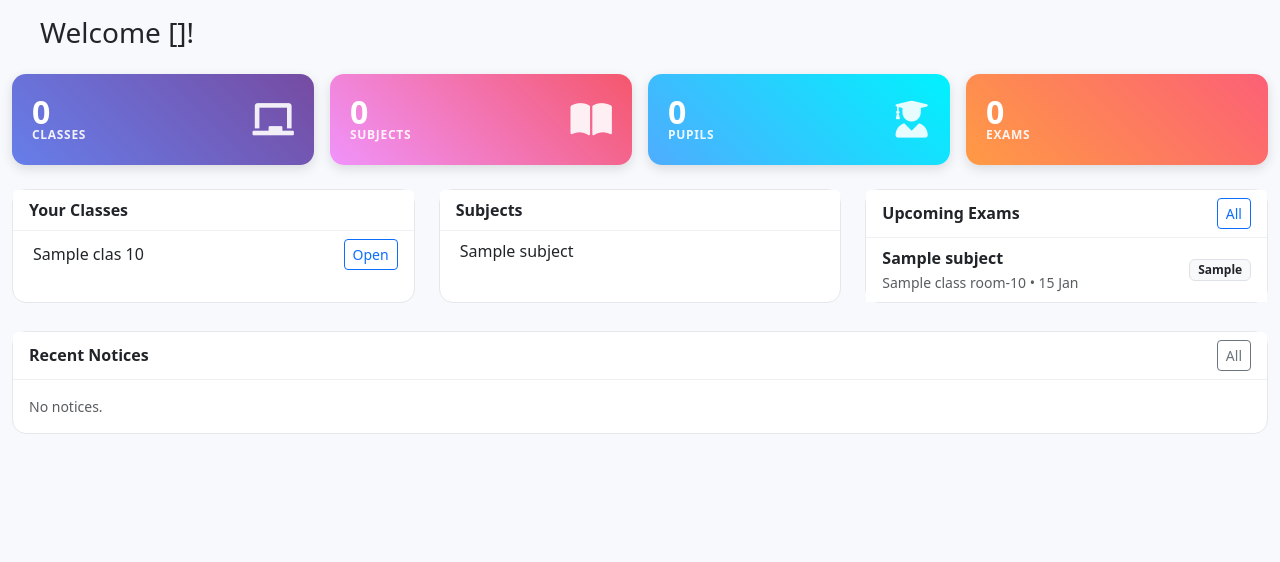
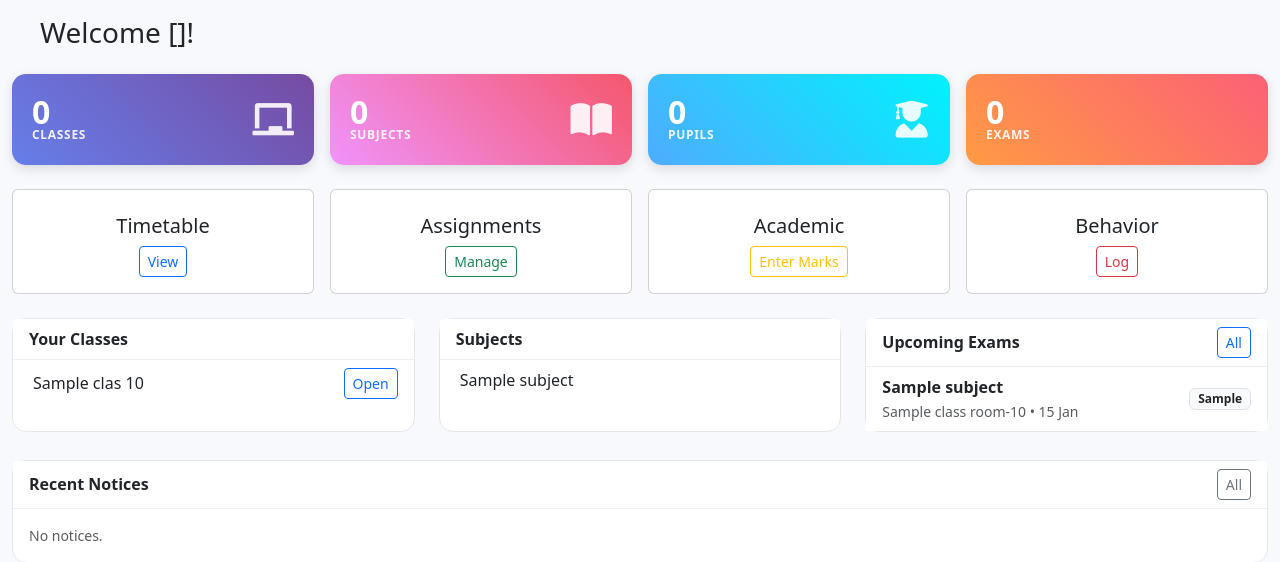
Before and after one commit to watson4040/scholaroid, a Django app: template teachersApp/templates/teachersApp/dashboard.html in a window 1280 px wide. Shown: the part 56-618 px from the top of the page. Run offline with Django 5.2, Linux system fonts and the light colour scheme; the template is opened without the code that fills it: most values are stand-ins (such as "Sample title", 1, 10 or a date in 2020).

Commit message:
Add new feature sidebar links and quick action cards

```diff
--- a/teachersApp/templates/teachersApp/dashboard.html
+++ b/teachersApp/templates/teachersApp/dashboard.html
@@ -11,8 +11,14 @@
       <div class="px-3 pt-2 pb-1 text-uppercase small text-muted">Menu</div>
       <a class="nav-link active" href="{% url 'dashboard_teacher' %}"><i class="bi bi-speedometer2"></i> Dashboard</a>
       <a class="nav-link" href="{% url 'inbox' %}"><i class="bi bi-chat-dots"></i> Inbox</a>
-      <a class="nav-link" href=""><i class="bi bi-people"></i> Classes</a>
-      <a class="nav-link" href=""><i class="bi bi-journal"></i> Subjects</a>
+      <!-- ===== NEW FEATURES ===== -->
+      <a class="nav-link" href="{% url 'teacher_timetable' %}"><i class="bi bi-calendar3"></i> Timetable</a>
+      <a class="nav-link" href="{% url 'teacher_assignments' %}"><i class="bi bi-pencil-square"></i> Assignments</a>
+      <a class="nav-link" href="{% url 'teacher_academic' %}"><i class="bi bi-file-earmark-text"></i> Academic</a>
+      <a class="nav-link" href="{% url 'teacher_behavior' %}"><i class="bi bi-clipboard2-pulse"></i> Behavior</a>
+      <a class="nav-link" href="#" onclick="alert('Select a class from the dashboard to view performance.')"><i class="bi bi-graph-up"></i> Performance</a>
+      <a class="nav-link" href="#" onclick="alert('Use the Print buttons on the class list or performance page.')"><i class="bi bi-printer"></i> Print Reports</a>
+      <!-- ===== END NEW ===== -->
       <a class="nav-link" href="{% url 'teacher_exams_list' %}"><i class="bi bi-journal-check"></i> Exams</a>
       <a class="nav-link" href="{% url 'notice_list' %}"><i class="bi bi-bell"></i> Notices</a>
       <a class="nav-link" href="{% url 'teacher_resources' %}"><i class="bi bi-folder"></i> Resources</a>
@@ -26,6 +32,7 @@
           <h3 class="mb-0">Welcome {{ teacher.user.first_name }}!</h3>
         </div>
       </div>
+
       <!-- Stats Row -->
       <div class="row g-3 mb-4">
         <div class="col-sm-6 col-lg-3"><div class="t-stat bg-grad-a position-relative"><div><h3>{{ stats.classes|default:0 }}</h3><h6>Classes</h6></div><div class="icon"><i class="fa-solid fa-chalkboard"></i></div></div></div>
@@ -33,6 +40,48 @@
         <div class="col-sm-6 col-lg-3"><div class="t-stat bg-grad-c position-relative"><div><h3>{{ stats.students|default:0 }}</h3><h6>Pupils</h6></div><div class="icon"><i class="fa-solid fa-user-graduate"></i></div></div></div>
         <div class="col-sm-6 col-lg-3"><div class="t-stat bg-grad-d position-relative"><div><h3>{{ stats.upcoming_exams|default:0 }}</h3><h6>Exams</h6></div><div class="icon"><i class="fa-solid fa-file-pen"></i></div></div></div>
       </div>
+
+      <!-- Quick Action Cards for New Features -->
+      <div class="row g-3 mb-4">
+        <div class="col-md-3">
+          <div class="card text-center h-100">
+            <div class="card-body">
+              <i class="bi bi-calendar3 fs-1 text-primary"></i>
+              <h5 class="card-title mt-2">Timetable</h5>
+              <a href="{% url 'teacher_timetable' %}" class="btn btn-sm btn-outline-primary">View</a>
+            </div>
+          </div>
+        </div>
+        <div class="col-md-3">
+          <div class="card text-center h-100">
+            <div class="card-body">
+              <i class="bi bi-pencil-square fs-1 text-success"></i>
+              <h5 class="card-title mt-2">Assignments</h5>
+              <a href="{% url 'teacher_assignments' %}" class="btn btn-sm btn-outline-success">Manage</a>
+            </div>
+          </div>
+        </div>
+        <div class="col-md-3">
+          <div class="card text-center h-100">
+            <div class="card-body">
+              <i class="bi bi-file-earmark-text fs-1 text-warning"></i>
+              <h5 class="card-title mt-2">Academic</h5>
+              <a href="{% url 'teacher_academic' %}" class="btn btn-sm btn-outline-warning">Enter Marks</a>
+            </div>
+          </div>
+        </div>
+        <div class="col-md-3">
+          <div class="card text-center h-100">
+            <div class="card-body">
+              <i class="bi bi-clipboard2-pulse fs-1 text-danger"></i>
+              <h5 class="card-title mt-2">Behavior</h5>
+              <a href="{% url 'teacher_behavior' %}" class="btn btn-sm btn-outline-danger">Log</a>
+            </div>
+          </div>
+        </div>
+      </div>
+
+      <!-- Existing Cards -->
       <div class="row g-4">
         <div class="col-xl-4" id="classes">
           <div class="card section-card h-100">
```
Also changed, not shown: teachersApp/templates/teachersApp/class_performance.html (added, +49 -0 lines), teachersApp/migrations/0005_assignment_behaviorlog_timetable_academicrecord.py (added).
